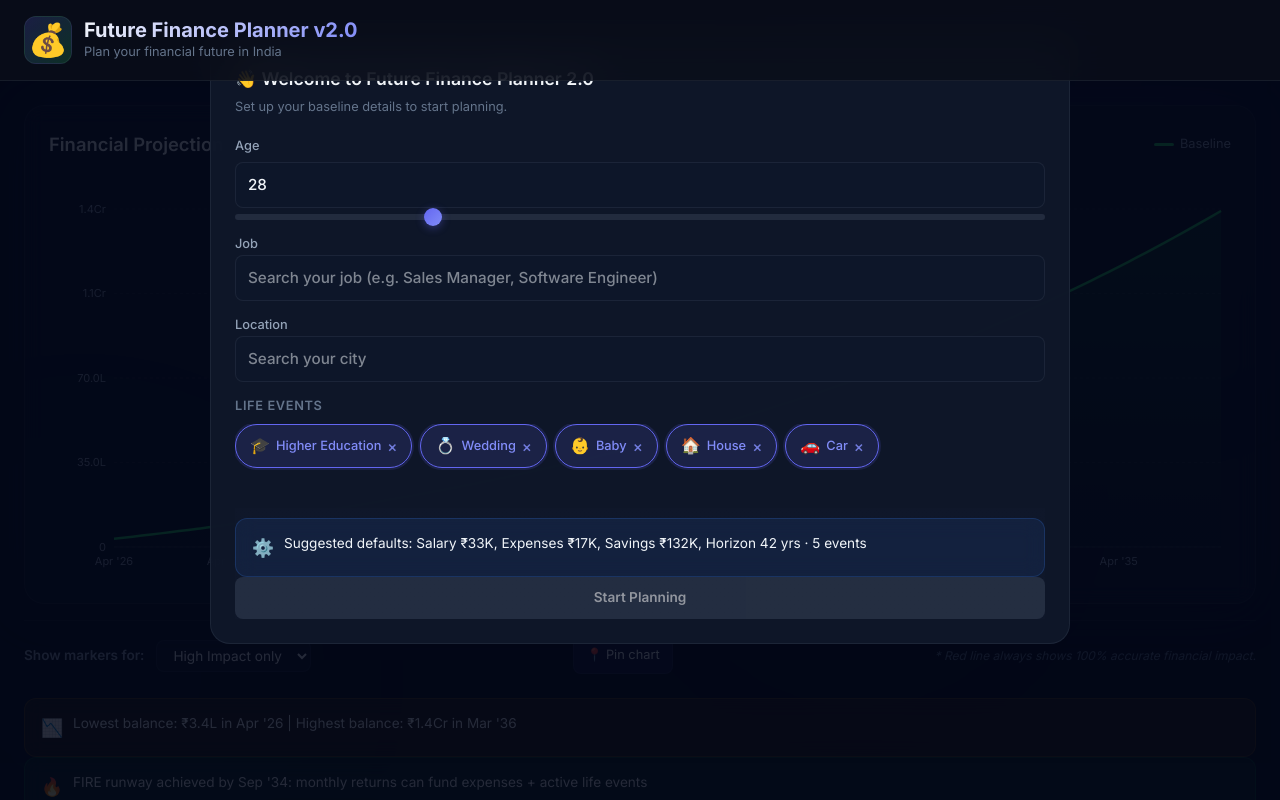
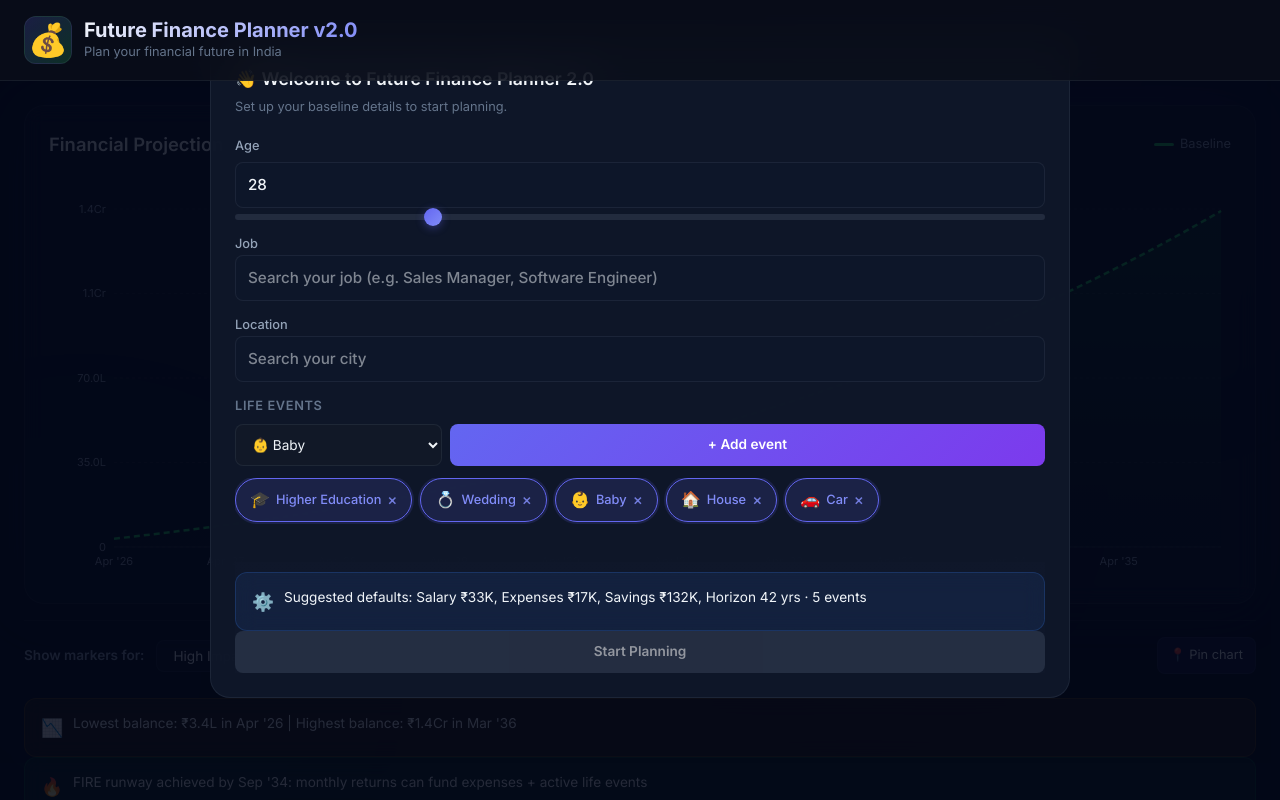
Before and after one commit to Yijuwarp/FinancePlanner, a React (Vite) app: page / in a window 1280 px wide. Shown: the top 800 px of the page. Built offline with nearby package versions, Linux system fonts and the light colour scheme.

Commit message:
Update onboarding events and chart baseline styling

```diff
--- a/src/App.tsx
+++ b/src/App.tsx
@@ -70,9 +70,6 @@ const DeferredResults = memo(({
           >
             {pinChart ? '📌 Chart pinned' : '📍 Pin chart'}
           </button>
-          <p className="filter-hint">
-            * Red line always shows 100% accurate financial impact.
-          </p>
         </div>
       </section>
 
--- a/src/components/ChartView.tsx
+++ b/src/components/ChartView.tsx
@@ -212,6 +212,7 @@ const ChartView = memo(({ data, events, filterLevel, isLagging }: ChartViewProps
               dataKey="baselinePositive"
               name="Baseline"
               stroke="#22c55e"
+              strokeDasharray="6 4"
               strokeWidth={2.5}
               fill="url(#gradientBaseline)"
               dot={false}
--- a/src/components/OnboardingModal.tsx
+++ b/src/components/OnboardingModal.tsx
@@ -1,6 +1,7 @@
 import { useMemo, useState } from 'react';
 import SearchableSelect from './SearchableSelect';
-import type { LifeEvent } from '../utils/eventTemplates';
+import { EVENT_TEMPLATES, createEventFromTemplate, type LifeEvent } from '../utils/eventTemplates';
+import { getCurrentDateKey } from '../utils/dateUtils';
 import {
   INDIAN_CITIES,
   INDIAN_JOBS,
@@ -68,6 +69,25 @@ export default function OnboardingModal({ onComplete }: OnboardingModalProps) {
   );
   const cityOptions = useMemo(() => INDIAN_CITIES.map((city) => ({ value: city, label: city })), []);
 
+  const eventTemplateOptions = useMemo(
+    () => Object.entries(EVENT_TEMPLATES).map(([key, template]) => ({ value: key, label: `${template.emoji} ${template.label}` })),
+    [],
+  );
+
+  const [eventTemplateKey, setEventTemplateKey] = useState(eventTemplateOptions[0]?.value ?? 'car');
+
+  const addOnboardingEvent = () => {
+    setEventsCustomized(true);
+    setSelectedEvents((prev) => {
+      const source = prev.length > 0 ? prev : suggestedEvents;
+      const newEvent = {
+        ...createEventFromTemplate(eventTemplateKey, getCurrentDateKey(12)),
+        enabled: true,
+      };
+      return [...source, newEvent];
+    });
+  };
+
   return (
     <div className="onboarding-overlay">
       <div className="onboarding-modal">
@@ -129,6 +149,18 @@ export default function OnboardingModal({ onComplete }: OnboardingModalProps) {
 
           <div className="onboarding-events">
             <h3 className="event-list-title">Life Events</h3>
+            <div className="event-config-actions" style={{ marginBottom: 12 }}>
+              <select
+                className="filter-select"
+                value={eventTemplateKey}
+                onChange={(e) => setEventTemplateKey(e.target.value)}
+              >
+                {eventTemplateOptions.map((option) => (
+                  <option key={option.value} value={option.value}>{option.label}</option>
+                ))}
+              </select>
+              <button type="button" className="add-event-btn" onClick={addOnboardingEvent}>+ Add event</button>
+            </div>
             <div className="event-chips event-chips-horizontal" role="list">
               {displayedEvents.map((event) => (
                 <div key={event.id} className="event-chip event-chip-selected" role="listitem">
--- a/src/utils/onboardingProfiles.ts
+++ b/src/utils/onboardingProfiles.ts
@@ -428,10 +428,7 @@ export function createSuggestedEvents(age: number, defaults: OnboardingDefaults)
   }
 
   if (vehicleKey) {
-    const vehicle = buildEvent(vehicleKey, 3, age, 800000);
-    vehicle.amount = 0;
-    vehicle.monthlyImpact = 0;
-    events.push(vehicle);
+    events.push(buildEvent(vehicleKey, 3, age));
   }
 
   if (retirementKey) {
```
